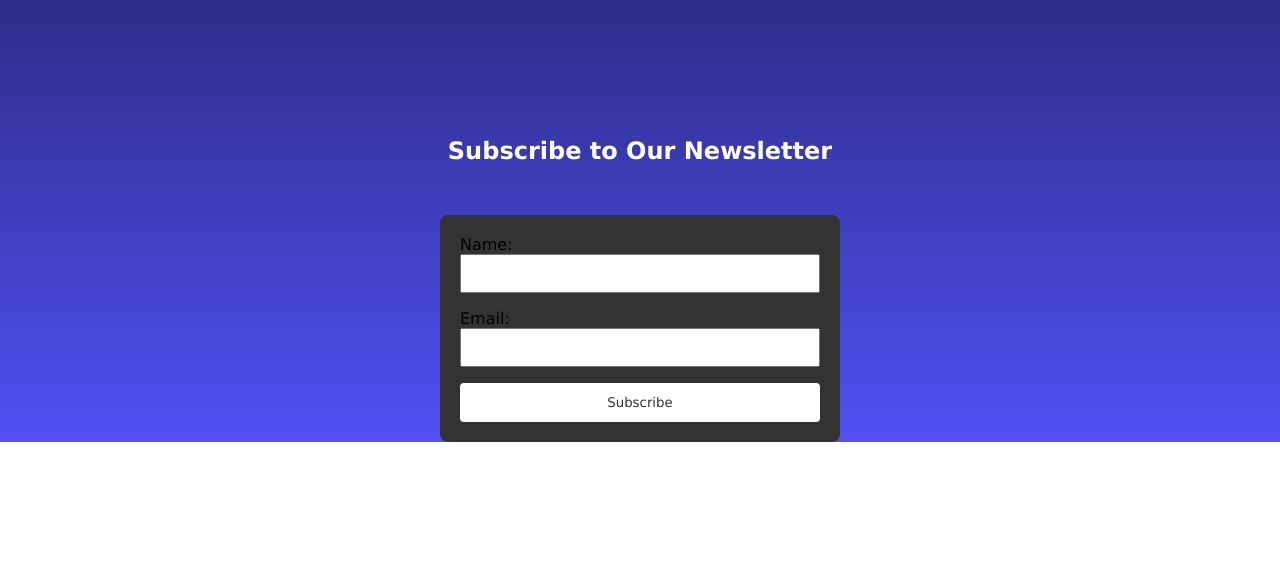
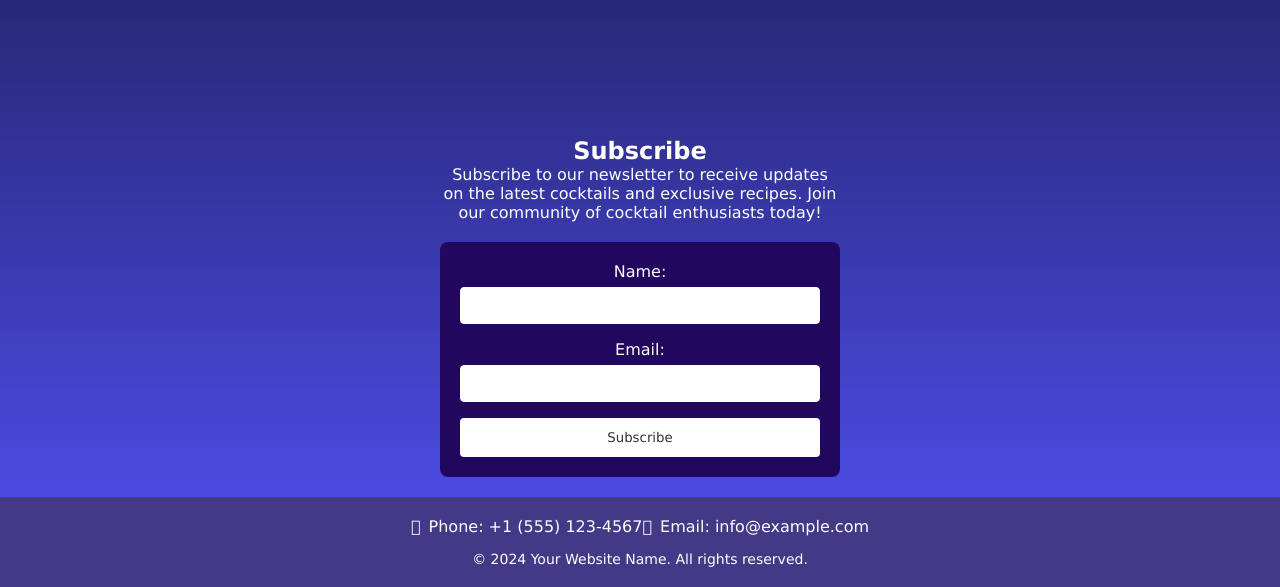
Before and after one commit to Rebekahndanu/cocktails-recipes, a plain HTML site: page index.html in a window 1280 px wide. Shown: the part 571-1158 px from the top of the page. Before the commit the page ends 1013 px from the top, so only its background shows below. Drawn offline with nearby package versions, Linux system fonts and the light colour scheme; no server answers.

Commit message:
Added footer

```diff
--- a/db.json
+++ b/db.json
@@ -29,6 +29,11 @@
       "name": "laura",
       "email": "laura@gmail.com",
       "id": 6
+    },
+    {
+      "name": "adrian",
+      "email": "adrian@gmail.com",
+      "id": 7
     }
   ]
 }
--- a/index.html
+++ b/index.html
@@ -55,8 +55,12 @@
     </main>
     <div id="modalContainer"></div>
 
-    <h2>Subscribe to Our Newsletter</h2>
+    <section id="subscriptionSection">
+        <div class="subscription-content">
+            <h2>Subscribe</h2>
+            <p>Subscribe to our newsletter to receive updates on the latest cocktails and exclusive recipes. Join our community of cocktail enthusiasts today!</p>
 
+            <!-- Subscription Form-->
             <form id="subscriptionForm">
                 <label for="name">Name:</label>
                 <input type="text" id="name" name="name" required>
@@ -66,6 +70,25 @@
 
                 <button type="submit">Subscribe</button>
             </form>
+        </div>
+    </section>
+    <footer>
+        <div class="footer-content">
+            <div class="contact-info">
+                <div class="phone">
+                    <i class="fas fa-phone"></i>
+                    <span>Phone: +1 (555) 123-4567</span>
+                </div>
+                <div class="email">
+                    <i class="fas fa-envelope"></i>
+                    <span>Email: info@example.com</span>
+                </div>
+            </div>
+            <div class="copyright">
+                &copy; 2024 Your Website Name. All rights reserved.
+            </div>
+        </div>
+    </footer>
     <script type="module" src="https://unpkg.com/ionicons@7.1.0/dist/ionicons/ionicons.esm.js"></script>
     <script nomodule src="https://unpkg.com/ionicons@7.1.0/dist/ionicons/ionicons.js"></script>
     <script src="index.js"></script>
--- a/style.css
+++ b/style.css
@@ -354,13 +354,29 @@ main {
     background-color: #555;
 }
 
+/* subscription */
+#subscriptionSection {
+    text-align: center;
+}
+
+.subscription-content {
+    max-width: 400px;
+    margin: 0 auto;
+    color: #fff; /* Text color is white */
+}
+
 #subscriptionForm {
     max-width: 400px;
-    margin: 0 auto;
-    background-color: #333;
+    margin: 20px auto; /* Add margin between the content and the form */
+    background-color: rgb(34, 7, 95);
     padding: 20px;
     border-radius: 8px;
-    margin-top: 50px;
+}
+
+#subscriptionForm label {
+    display: block;
+    color: #fff;
+    margin-bottom: 6px;
 }
 
 #subscriptionForm input {
@@ -368,6 +384,10 @@ main {
     padding: 10px;
     margin-bottom: 16px;
     box-sizing: border-box;
+    border: 1px solid #fff; /* Add a border for better visibility */
+    border-radius: 4px;
+    background-color: #fff; /* Keep the input box white */
+    color: #333; /* Text color for input box */
 }
 
 #subscriptionForm button {
@@ -381,12 +401,46 @@ main {
 }
 
 #subscriptionForm button:hover {
-    background-color: #ccc;
+    background-color: rgb(106, 81, 165);
 }
 
 #subscriptionForm p {
     font-size: 16px;
     margin-top: 20px;
+    color: #fff; /* Set the text color to white */
+}
+
+/* Footer */
+footer {
+    background-color: #443986;
+    color: #fff;
+    padding: 20px 0;
+    text-align: center;
+}
+
+.footer-content {
+    display: flex;
+    flex-direction: column;
+    align-items: center;
+}
+
+.contact-info {
+    display: flex;
+    justify-content: space-around;
+    margin-bottom: 15px;
+}
+
+.contact-info i {
+    margin-right: 8px;
+}
+
+.phone, .email {
+    display: flex;
+    align-items: center;
+}
+
+.copyright {
+    font-size: 14px;
 }
 
 
```
Lines whose indentation alone changed are shown as unchanged.
